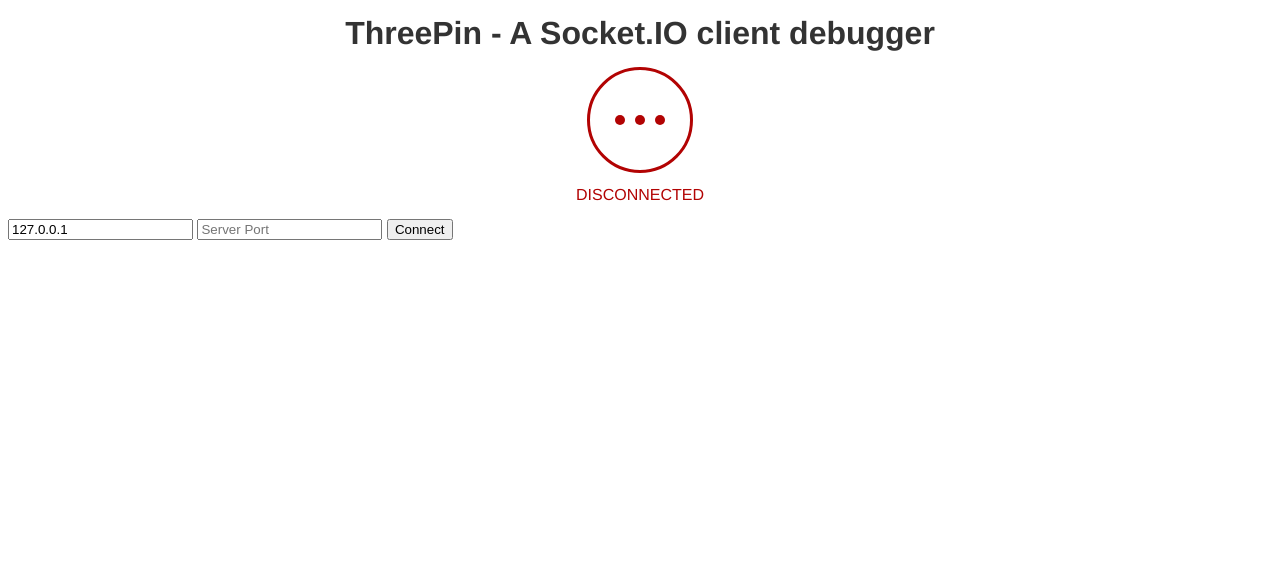
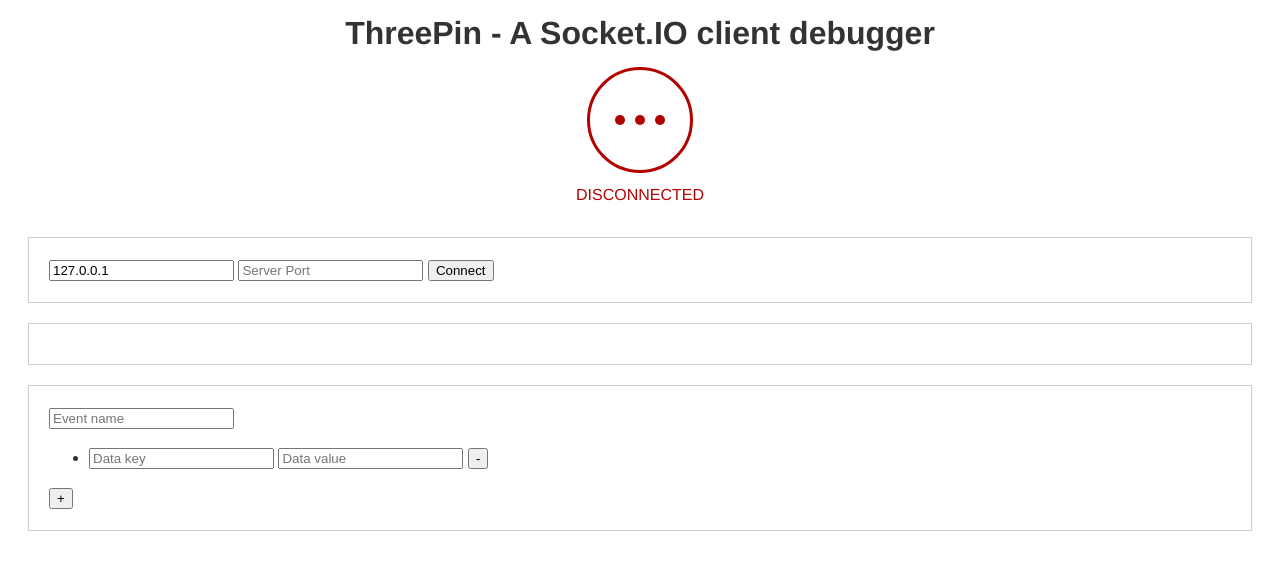
Before and after one commit to diegocstn/ThreePin, a website: page index.html in a window 1280 px wide. Drawn offline with nearby package versions, Linux system fonts and the light colour scheme.

Commit message:
HTML structure

```diff
--- a/css/style.scss
+++ b/css/style.scss
@@ -12,6 +12,12 @@
 
 	h1{
 		text-align: center;
+	}
+
+	#event,#conf,#history{
+		border: solid 1px #ccc;
+		padding: 20px;
+		margin: 20px;
 	}
 
 /* ==========================================================================
--- a/index.html
+++ b/index.html
@@ -30,7 +30,19 @@
             <button>Connect</button>
         </section>
 
+        <section id="history"></section>
 
+        <section id="event">
+            <input type="text" id="evt-name" name="evt-name" placeholder="Event name" />
+            <ul id="evt-args">
+                <li>
+                    <input type="text" class="evt-args_key" placeholder="Data key">
+                    <input type="text" class="evt-args_val" placeholder="Data value">
+                    <button class="evt-args_rm">-</button>
+                </li>
+            </ul>
+            <button id="evt-args_add">+</button>
+        </section>
 
         <section id="response">
         </section>
--- a/js/threepin.js
+++ b/js/threepin.js
@@ -63,7 +63,6 @@
 		});
 	}
 
-	// TO-DO : usare classList per modificare status ui. funzione o parte o all'interno dell'handler?
 	function socketStatusHandler( newStatus ){
 		var connectionString = url+":"+port;
 
```
Also changed, not shown: css/style.css.
